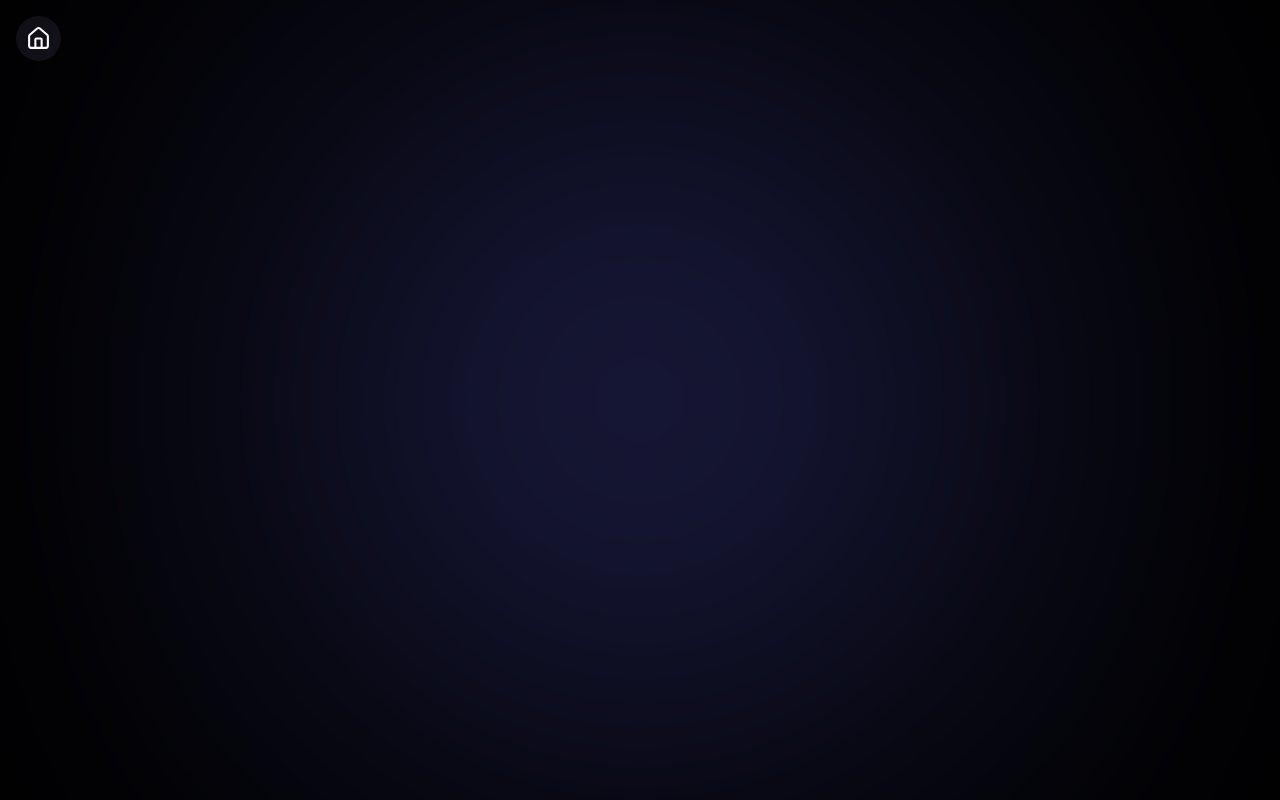
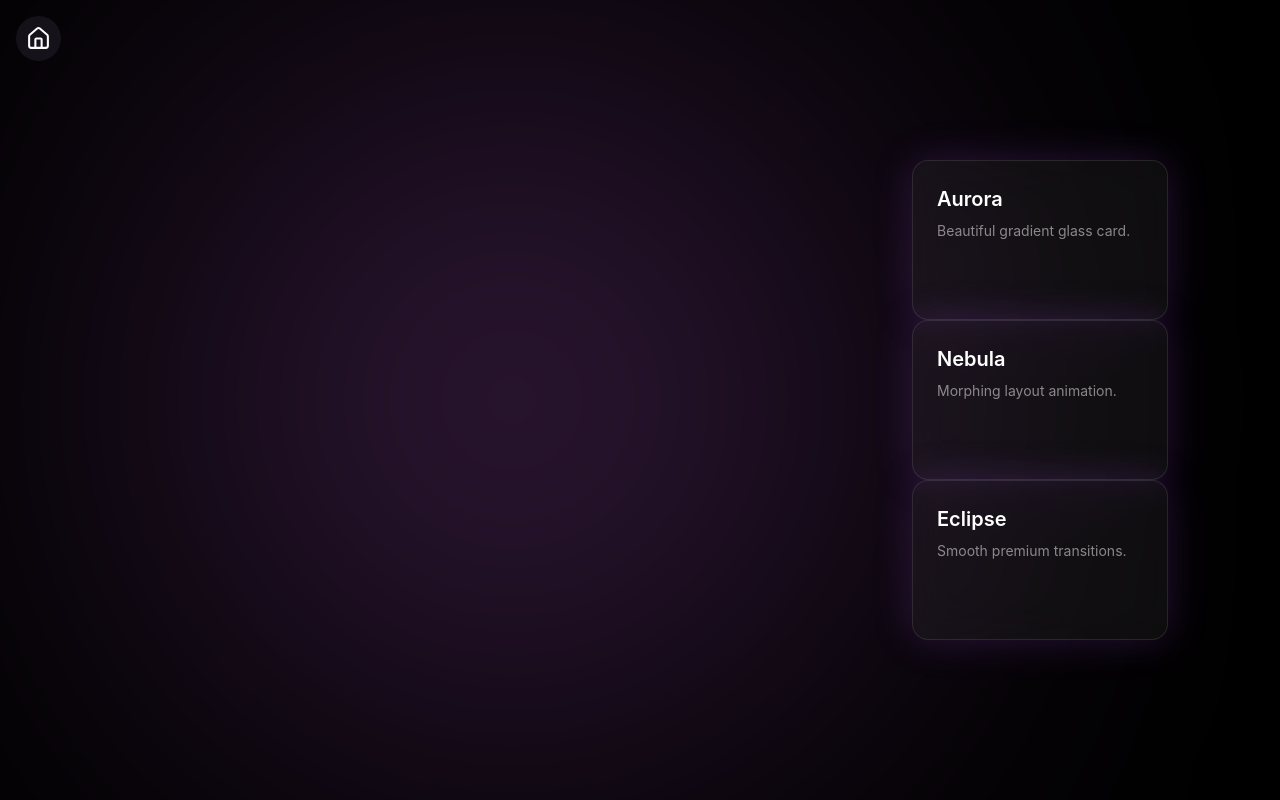
Before and after one commit to Hrisshhii/react-practice, a React (Vite) app in the folder framermotion/: page /#/glass-morphing in a window 1280 px wide. Built offline with nearby package versions, Linux system fonts and the light colour scheme.

Commit message:
Adding card and basic animation to project

```diff
--- a/framermotion/src/components/Morphing/GlassMorph.tsx
+++ b/framermotion/src/components/Morphing/GlassMorph.tsx
@@ -1,7 +1,21 @@
-import {motion} from "framer-motion";
+import {AnimatePresence, motion} from "framer-motion";
 import { BackHome } from "../BackHome";
+import { useState } from "react";
+
+interface Card{
+  id: number;
+  title: string;
+  description: string;
+};
+
+const cards: Card[]=[
+  { id: 1, title: "Aurora", description: "Beautiful gradient glass card." },
+  { id: 2, title: "Nebula", description: "Morphing layout animation." },
+  { id: 3, title: "Eclipse", description: "Smooth premium transitions." }
+];
 
 const GlassMorph=()=>{
+  const [selected,setSelected]=useState<Card|null>(null);
   return (
     <div className="relative h-screen bg-black overflow-hidden">
       <BackHome/>
@@ -12,6 +26,33 @@ const GlassMorph=()=>{
           }}
           transition={{duration:8,repeat:Infinity}}
         />
+        <div className="relative z-10 rid grid-cols-3 gap-8">
+          {cards.map((card)=>(
+            <motion.div key={card.id} layoutId={`card-${card.id}`} onClick={()=>setSelected(card)}
+              className="cursor-pointer p-6 w-64 h-40 bg-white/5 backdrop-blur-xl border border-white/10 rounded-2xl shadow-[0_0_40px_rgba(168,85,247,0.2)] text-white"
+            >
+              <motion.h2 layoutId={`title-${card.id}`} className="text-xl font-semibold">{card.title}</motion.h2>
+              <motion.p layoutId={`desc-${card.id}`} className="text-white/50 text-sm mt-2">{card.description}</motion.p>
+            </motion.div>
+          ))}
+        </div>
+        <AnimatePresence>
+          {selected && (
+            <>
+              <motion.div className="absolute inset-0 bg-black/50 backdrop-blur-lg"
+                initial={{opacity:0}} animate={{opacity:1}} exit={{opacity:0}} onClick={()=>setSelected(null)}
+              />
+
+              <motion.div layoutId={`card-${selected.id}`}
+                className="absolute z-20 p-10 w-150 h-100 bg-white/10 backdrop-blur-2xl border border-white/20 rounded-3xl shadow-[0_0_80px_rgba(168,85,247,0.4)] text-white flex flex-col"
+              >
+                <motion.h2 layoutId={`title-${selected.id}`} className="text-3xl font-bold">{selected.title}</motion.h2>
+                <motion.p layoutId={`desc-${selected.id}`} className="mt-4 text-white/60">{selected.description}</motion.p>
+                <button onClick={()=>setSelected(null)} className="mt-auto px-6 py-2 bg-white/10 rounded-xl hover:bg-white/20 transition">Close</button>
+              </motion.div>
+            </>
+          )}
+        </AnimatePresence>
       </div>
 
     </div>
```
